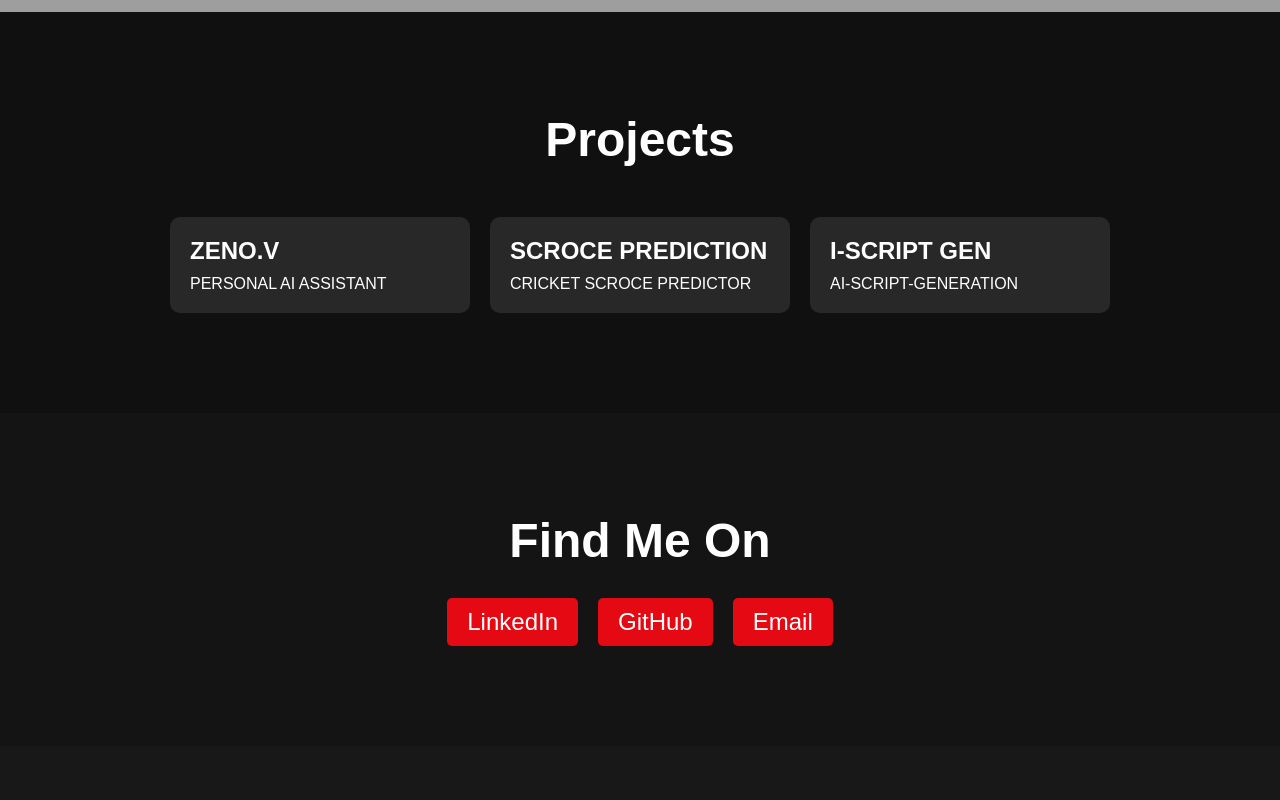
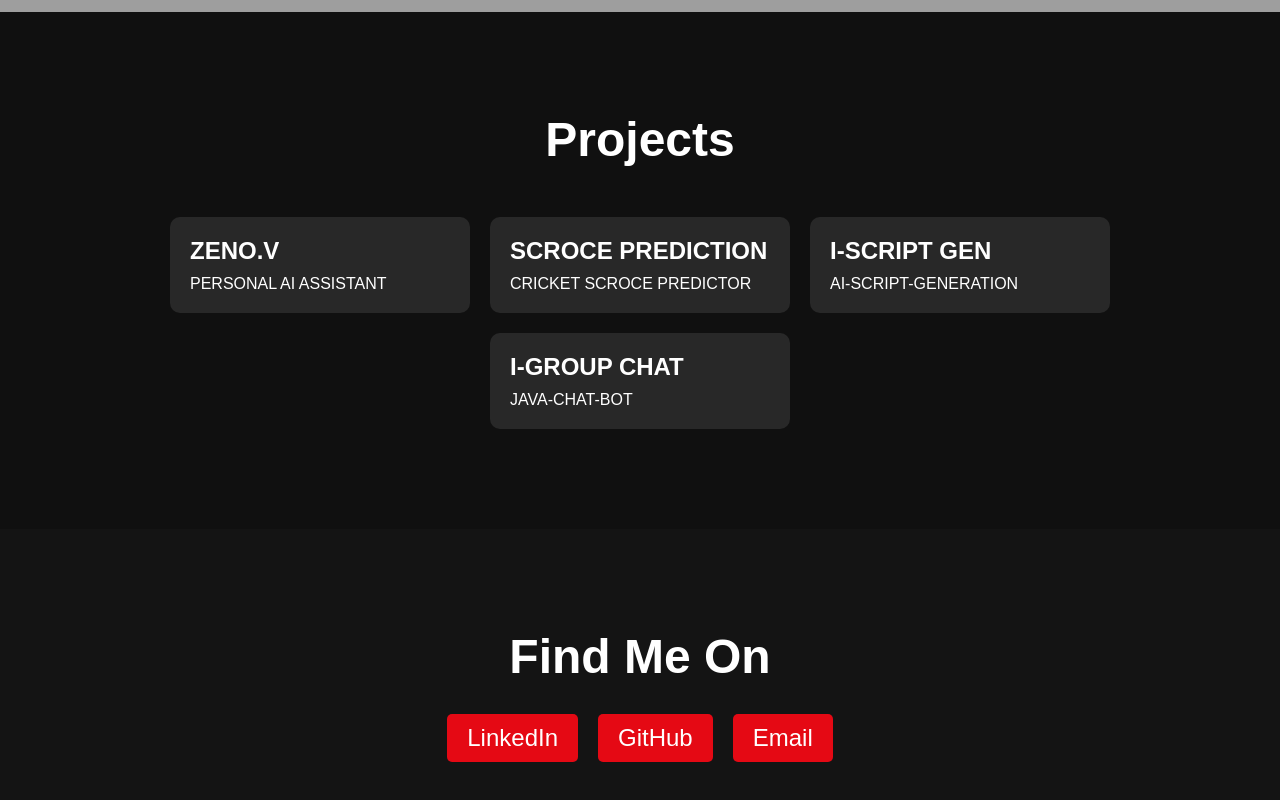
Before and after one commit to Gopalkattimani/Gopal-Kattimani-Portfolio, a plain HTML site: page index.html in a window 1280 px wide. Shown: the part 788-1588 px from the top of the page. Before the commit the page ends 1534 px from the top, so only its background shows below. Drawn offline with Linux system fonts and the light colour scheme; grey boxes are pictures that could not be loaded.

Commit message:
Update index.html

```diff
--- a/index.html
+++ b/index.html
@@ -54,6 +54,10 @@
                 <h3>I-SCRIPT GEN</h3>
                 <p>AI-SCRIPT-GENERATION</p>
             </div>
+            <div class="project-card" onclick="openRepo('https://github.com/Gopalkattimani/JAVA-CHAT-BOT')">
+                <h3>I-GROUP CHAT</h3>
+                <p>JAVA-CHAT-BOT</p>
+            </div>
             <!-- Add more projects as needed -->
         </div>
     </section>
```
